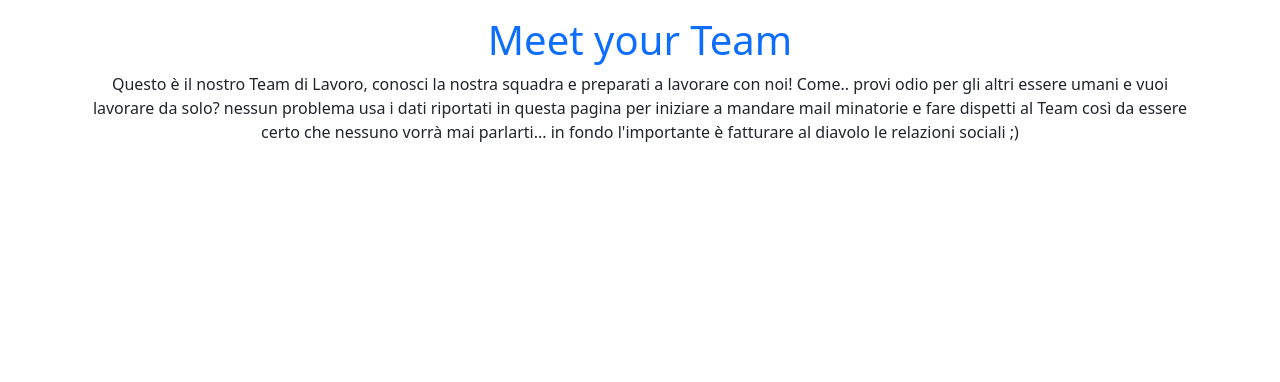
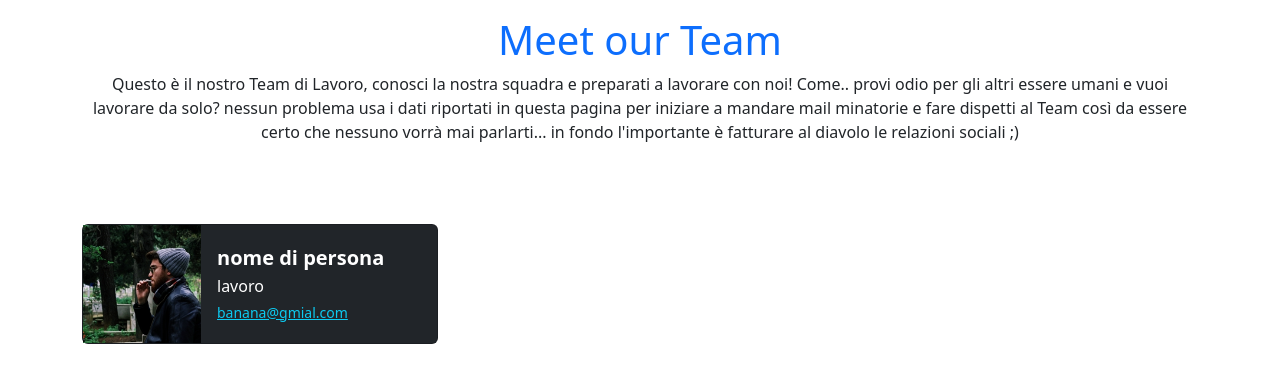
Before and after one commit to gilli-jonathan/js-our-team, a plain HTML site: page index.html in a window 1280 px wide. Drawn offline with nearby package versions, Linux system fonts and the light colour scheme.

Commit message:
create a card with bootstraap

```diff
--- a/index.html
+++ b/index.html
@@ -11,12 +11,39 @@
 
 <body>
     <header class="container py-3 text-center">
-        <h1 class="text-primary">Meet your Team</h1>
+        <h1 class="text-primary">Meet our Team</h1>
         <p>Questo è il nostro Team di Lavoro, conosci la nostra squadra e preparati a lavorare con noi! Come.. provi
             odio per gli altri essere umani e vuoi lavorare da solo? nessun problema usa i dati riportati in questa
             pagina per iniziare a mandare mail minatorie e fare dispetti al Team così da essere certo che nessuno vorrà
             mai parlarti... in fondo l'importante è fatturare al diavolo le relazioni sociali ;)</p>
     </header>
+    <main>
+        <!-- SECTION CHE CONTIENE TUTTE LE CARD -->
+
+        <div class="container my-5">
+            <div class="row row-cols-1 row-cols-sm-2 row-cols-lg-3 g-4">
+
+                <!-- Card 1 -->
+                <div class="col">
+                    <div class="card h-100 text-white bg-dark">
+                        <div class="row g-0">
+                            <div class="col-4">
+                                <img src="./assets/img/male1.png" class="img-fluid h-100 object-fit-cover"
+                                    alt="Marco Bianchi">
+                            </div>
+                            <div class="col-8 d-flex flex-column justify-content-center p-3">
+                                <h5 class="fw-bold mb-1">nome di persona</h5>
+                                <p class="mb-1">lavoro</p>
+                                <a href="mailto:marcobianchi@team.com" class="text-info small">banana@gmial.com</a>
+                            </div>
+                        </div>
+                    </div>
+                </div>
+
+            </div>
+
+    </main>
+
 
     <script src="./assets/script.js"></script>
 </body>
```
